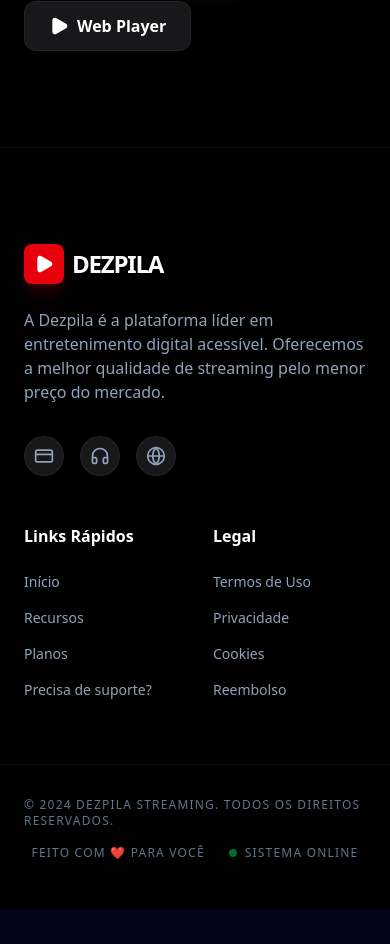
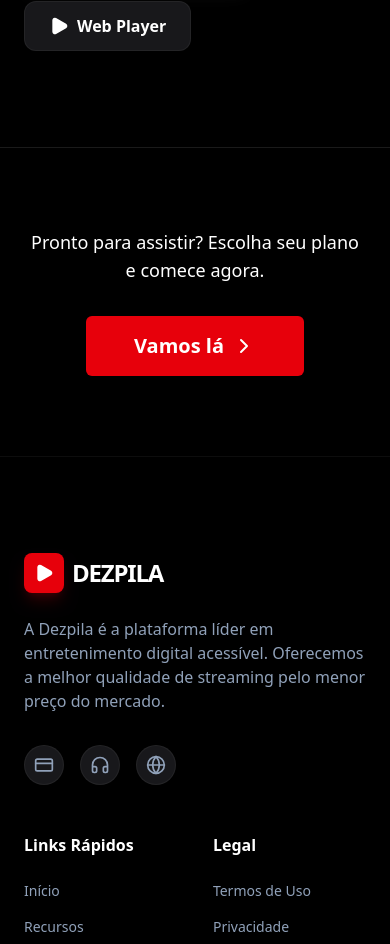
Before and after one commit to maiconfpb20-cpu/iptv, a React (Vite) app: page / in a window 390 px wide. Shown: the part 6455-7399 px from the top of the page. Before the commit the page ends 7364 px from the top, so only its background shows below. Built offline with nearby package versions, Linux system fonts and the light colour scheme.

Commit message:
feat: Add floating and bottom CTAs
Introduces two new call-to-action components:
- `BottomCTA`: A static CTA section at the bottom of the page.
- `FloatingCTA`: A dynamic CTA that appears when the user scrolls down.

Both CTAs link to the "planos" section, encouraging users to subscribe.

```diff
--- a/src/App.tsx
+++ b/src/App.tsx
@@ -669,6 +669,65 @@ const StreamingLogos = () => {
 
 
 
+const BottomCTA = () => {
+  return (
+    <section className="py-20 bg-black border-t border-white/10 text-center px-6">
+      <div className="max-w-4xl mx-auto">
+        <p className="text-white text-lg md:text-xl mb-8">
+          Pronto para assistir? Escolha seu plano e comece agora.
+        </p>
+        <div className="flex justify-center">
+          <a
+            href="#planos"
+            className="bg-red-600 hover:bg-red-700 text-white px-12 py-4 rounded-md font-bold text-xl transition-all flex items-center justify-center gap-2 group"
+          >
+            Vamos lá
+            <ChevronRight className="w-6 h-6 group-hover:translate-x-1 transition-transform" />
+          </a>
+        </div>
+      </div>
+    </section>
+  );
+};
+
+const FloatingCTA = () => {
+  const [isVisible, setIsVisible] = useState(false);
+
+  useEffect(() => {
+    const handleScroll = () => {
+      const scrolled = window.scrollY;
+
+      // Show when scrolled past 400px
+      setIsVisible(scrolled > 400);
+    };
+
+    window.addEventListener('scroll', handleScroll);
+    handleScroll(); // Initial check
+    return () => window.removeEventListener('scroll', handleScroll);
+  }, []);
+
+  return (
+    <AnimatePresence>
+      {isVisible && (
+        <motion.div
+          initial={{ y: 100, opacity: 0 }}
+          animate={{ y: 0, opacity: 1 }}
+          exit={{ y: 100, opacity: 0 }}
+          className="fixed bottom-0 left-0 right-0 z-40 p-4 bg-gradient-to-t from-black via-black/90 to-transparent pointer-events-none flex justify-center pb-6 md:pb-8"
+        >
+          <a
+            href="#planos"
+            className="pointer-events-auto w-full max-w-md bg-red-600 hover:bg-red-700 text-white px-8 py-4 rounded-md font-bold text-xl transition-all flex items-center justify-center gap-2 group shadow-2xl shadow-red-600/20"
+          >
+            Vamos lá
+            <ChevronRight className="w-6 h-6 group-hover:translate-x-1 transition-transform" />
+          </a>
+        </motion.div>
+      )}
+    </AnimatePresence>
+  );
+};
+
 export default function App() {
   const [currentView, setCurrentView] = useState<'home' | 'privacy'>('home');
 
@@ -684,6 +743,8 @@ export default function App() {
       <Features />
       <Pricing />
       <AppShowcase />
+      <BottomCTA />
+      <FloatingCTA />
       <Footer onPrivacyClick={() => setCurrentView('privacy')} />
     </div>
   );
```
